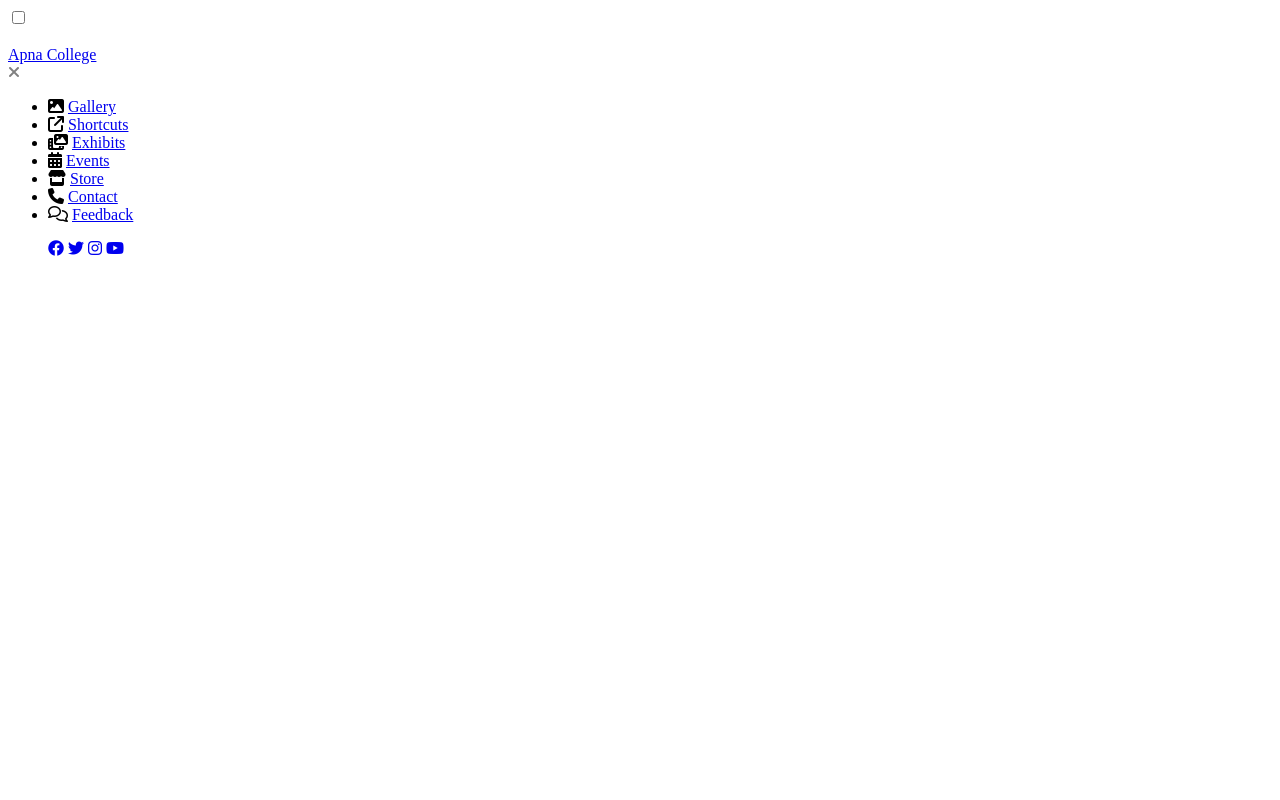
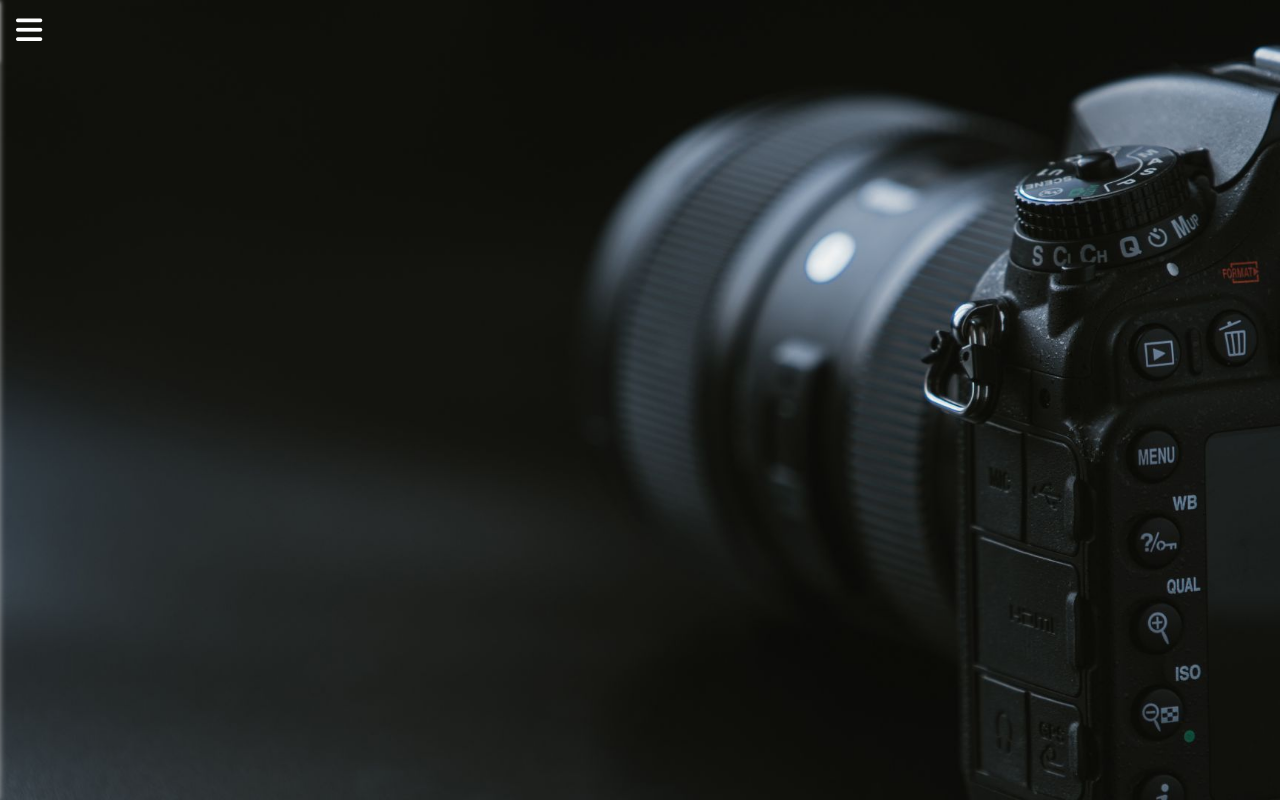
Before and after one commit to namita1112/CSS, a plain HTML site: page Mini_Project_CSS/index.html in a window 1280 px wide. Drawn offline with Linux system fonts and the light colour scheme.

Commit message:
Add Styes

```diff
--- a/Mini_Project_CSS/index.html
+++ b/Mini_Project_CSS/index.html
@@ -5,22 +5,17 @@
     <meta http-equiv="X-UA-Compatible" content="IE=edge" />
     <meta name="viewport" content="width=device-width, initial-scale=1.0" />
     <title>CSS Project</title>
+    <link rel="stylesheet" href="style.css"/>
     <link rel="preconnect" href="https://fonts.googleapis.com" />
     <link rel="preconnect" href="https://fonts.gstatic.com" crossorigin />
-    <link
-      href="https://fonts.googleapis.com/css2?family=Poppins&display=swap"
-      rel="stylesheet"
-    />
-    <link
-      rel="stylesheet"
-      href="https://cdnjs.cloudflare.com/ajax/libs/font-awesome/6.4.0/css/all.min.css"
-    />
+    <link href="https://fonts.googleapis.com/css2?family=Poppins&display=swap" rel="stylesheet"/>
+    <link rel="stylesheet" href="https://cdnjs.cloudflare.com/ajax/libs/font-awesome/6.4.0/css/all.min.css"/>
   </head>
   <body>
     <div class="main_box">
       <input type="checkbox" id="check" />
       <div class="btn_one">
-        <label for="check" style="color: white">
+        <label for="check">
           <i class="fa-solid fa-bars"></i>
         </label>
       </div>
@@ -31,7 +26,7 @@
         </div>
 
         <div class="btn_two">
-          <label for="check" style="color: grey">
+          <label for="check">
             <i class="fa-solid fa-xmark"></i>
           </label>
         </div>
--- a/Mini_Project_CSS/style.css
+++ b/Mini_Project_CSS/style.css
@@ -0,0 +1,128 @@
+* {
+    margin:0;
+    padding: 0;
+    font-family: "Poppins", sans-serif;
+}
+
+.main_box {
+    background: url("photo.jpg");
+    height: 100vh;
+    background-size: cover;
+}
+
+.btn_one i{
+    color: white;
+    font-size: 30px;
+    font-weight: 700;
+    position: absolute;
+    left: 16px;
+    line-height: 60px;
+    cursor: pointer;
+    transition: all 0.3s linear;
+}
+
+.sidebar_menu {
+    position: fixed;
+    left: -300px;
+    height: 100vh;
+    width: 300px;
+    background-color: rgba(255, 255, 255, 0.1);
+    box-shadow: 0 0 6px rgba(255, 255, 255, 0.5);
+    transition: all 0.3s linear;
+}
+
+.sidebar_menu .logo {
+    position: absolute;
+    width: 100%;
+    line-height: 60px;
+    box-shadow: 0 2px 4px rgba(255, 255, 255, 0.5);
+    height: 60px;
+}
+
+.sidebar_menu .logo a {
+    position: absolute;
+    left: 50px;
+    color: white;
+    text-decoration: none;
+    font-size: 20px;
+    font-weight: 500;
+}
+
+.sidebar_menu .btn_two i {
+    color: grey;
+    font-size: 25px;
+    font-weight: 700;
+    position: absolute;
+    left: 275px;
+    line-height: 60px;
+    cursor: pointer;
+    opacity: 0;
+    transition: all 0.3s linear;
+}
+
+.sidebar_menu .menu {
+    /* color: white; */
+    position: absolute;
+    width: 100%;
+    top: 80px;
+}
+
+.sidebar_menu .menu li {
+    margin-top: 6px;
+    padding: 10px 20px;
+}
+
+.sidebar_menu .menu i, a {
+    color: white;
+    text-decoration: none;
+    font-size: 20px;
+}
+
+.sidebar_menu .menu i {
+    padding-right: 8px;
+}
+
+.sidebar_menu .social_media {
+    position: absolute;
+    left: 25%;
+    bottom: 50px;
+}
+
+.sidebar_menu .social_media i {
+    color: white;
+    opacity: 0.5;
+    padding: 0 5px;
+}
+
+#check {
+    display: none;
+}
+
+.sidebar_menu .menu li:hover {
+    box-shadow: 0 0 4px rgba(255, 255, 255, 0.5);
+}
+
+.btn_one i:hover {
+    font-size: 40px;
+}
+
+.btn_two i:hover {
+    font-size: 30px;
+}
+
+.sidebar_menu .social_media i:hover {
+    opacity: 1;
+    transform: scale(1.1);
+}
+
+#check:checked ~ .sidebar_menu {
+    left: 0;
+}
+
+#check:checked ~ .btn_one i {
+    opacity: 0;
+}
+
+#check:checked ~ .sidebar_menu .btn_two i {
+    opacity: 1;
+}
```
